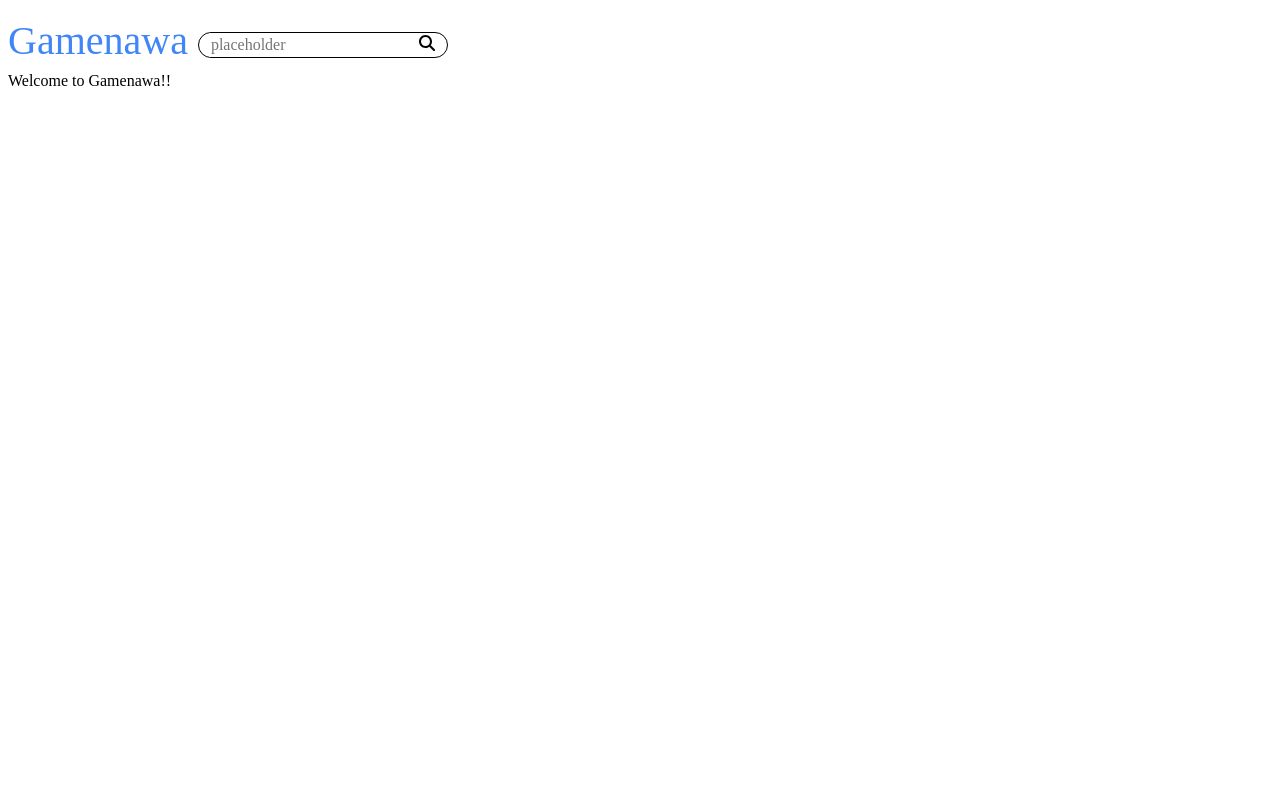
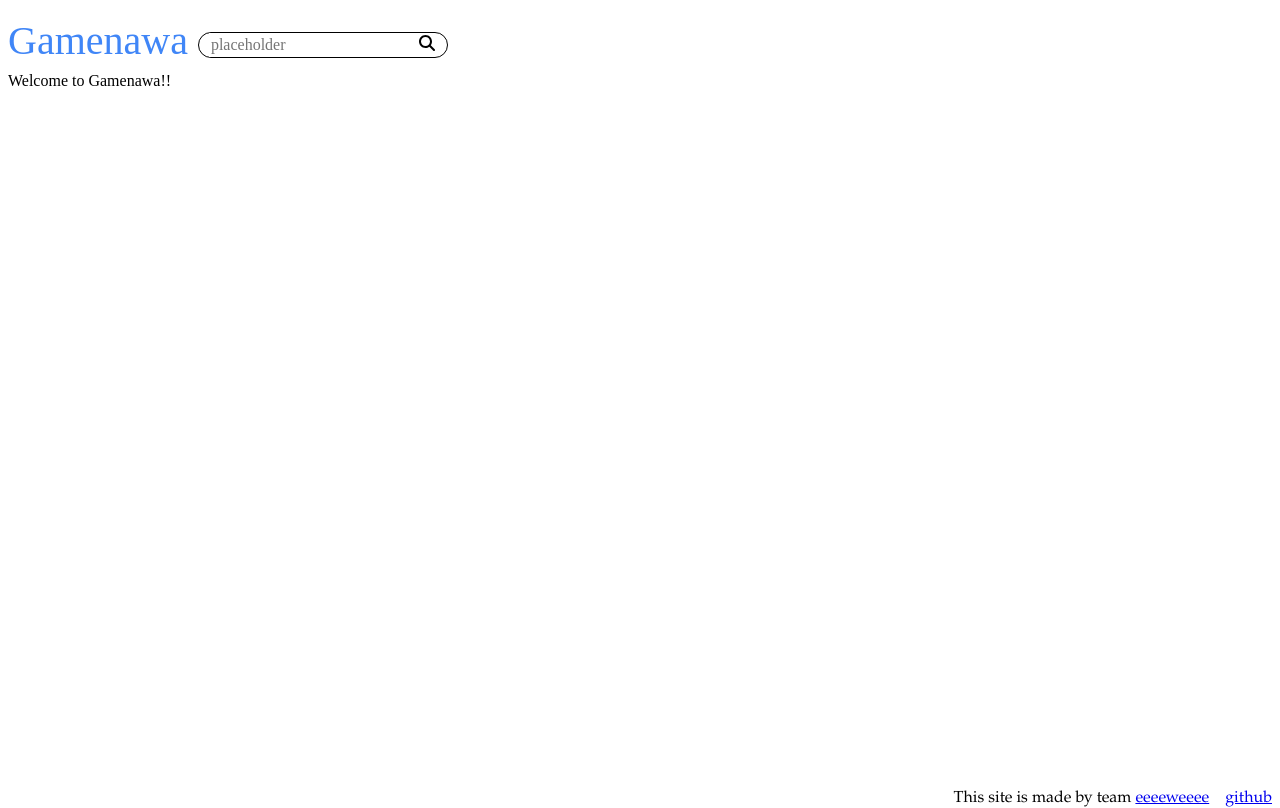
Before and after one commit to eeeeweeee/Gamenawa-front, a Vue app: page / in a window 1280 px wide. Built offline with nearby package versions, Linux system fonts and the light colour scheme.

Commit message:
feat: TheFooter 컴포넌트 추가
- 팀 링크와 깃헙 링크
- 디자인은 일체 하지 않았음

```diff
--- a/src/App.vue
+++ b/src/App.vue
@@ -10,5 +10,13 @@ export default {
   name: 'App',
 };
 </script>
-
-<style/>
+<style>
+html, body {
+  height: 100%;
+}
+#app {
+  display: flex;
+  flex-direction: column;
+  height: 100%;
+}
+</style>
--- /dev/null
+++ b/src/components/common/TheFooter.vue
@@ -0,0 +1,40 @@
+<template>
+  <div class="footer">
+    <div class="footer__container">
+      <div class="footer__creator">
+        This site is made by team <a href="https://github.com/eeeeweeee">eeeeweeee</a>
+      </div>
+      <div class="footer__github">
+        <a href="https://github.com/eeeeweeee/Gamenawa-front">github</a>
+      </div>
+    </div>
+  </div>
+</template>
+
+<script>
+export default {
+  name: 'TheFooter.vue',
+};
+</script>
+
+<style scoped lang="scss">
+.footer {
+  margin-top: auto;
+
+  font-family: "Palatino Linotype", serif;
+
+  &__container {
+    display: flex;
+    justify-content: right;
+    gap: 16px;
+  }
+
+  &__creator {
+
+  }
+
+  &__github {
+
+  }
+}
+</style>
--- a/src/views/HomeView.vue
+++ b/src/views/HomeView.vue
@@ -1,12 +1,22 @@
 <template>
-  <div>
-    <TheHeader/>
+  <div class="home-view">
+    <the-header/>
     Welcome to Gamenawa!!
+    <the-footer/>
   </div>
 </template>
 
 <script setup lang="ts">
 import TheHeader from '../components/common/TheHeader.vue';
+import TheFooter from '../components/common/TheFooter.vue';
 </script>
 
-<style></style>
+<style>
+.home-view {
+  display: flex;
+  flex-direction: column;
+
+  flex: 1;
+  overflow: auto;
+}
+</style>
--- a/src/views/SearchView.vue
+++ b/src/views/SearchView.vue
@@ -1,14 +1,23 @@
 <template>
-    <div>
-      <TheHeader/>
+    <div class="search-view">
+      <the-header/>
         Search!!
+      <the-footer/>
     </div>
 </template>
 
 <script setup lang="ts">
 import TheHeader from '../components/common/TheHeader.vue';
+import TheFooter from '../components/common/TheFooter.vue';
 
 </script>
 
 <style>
+.search-view {
+  display: flex;
+  flex-direction: column;
+
+  flex: 1;
+  overflow: auto;
+}
 </style>
```
